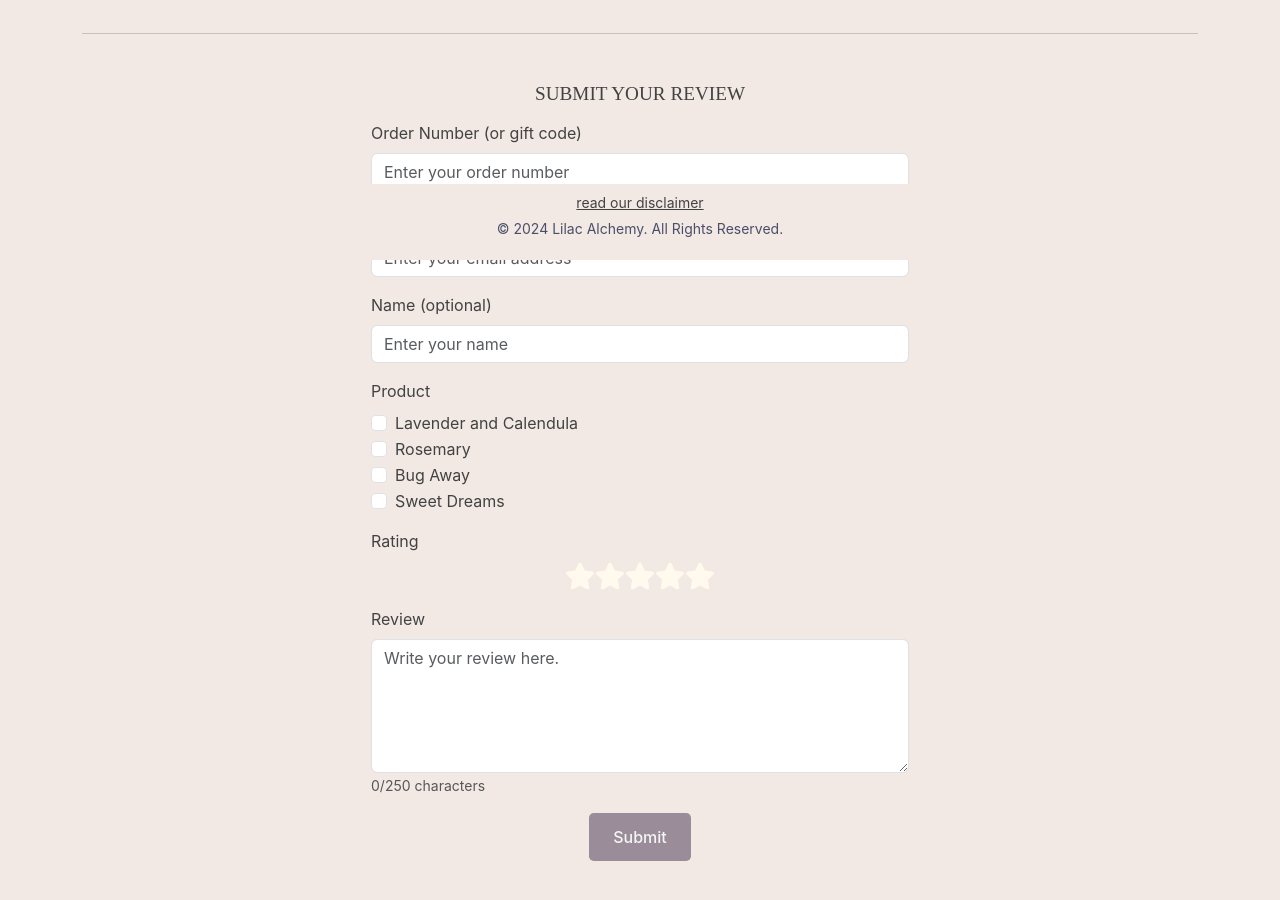
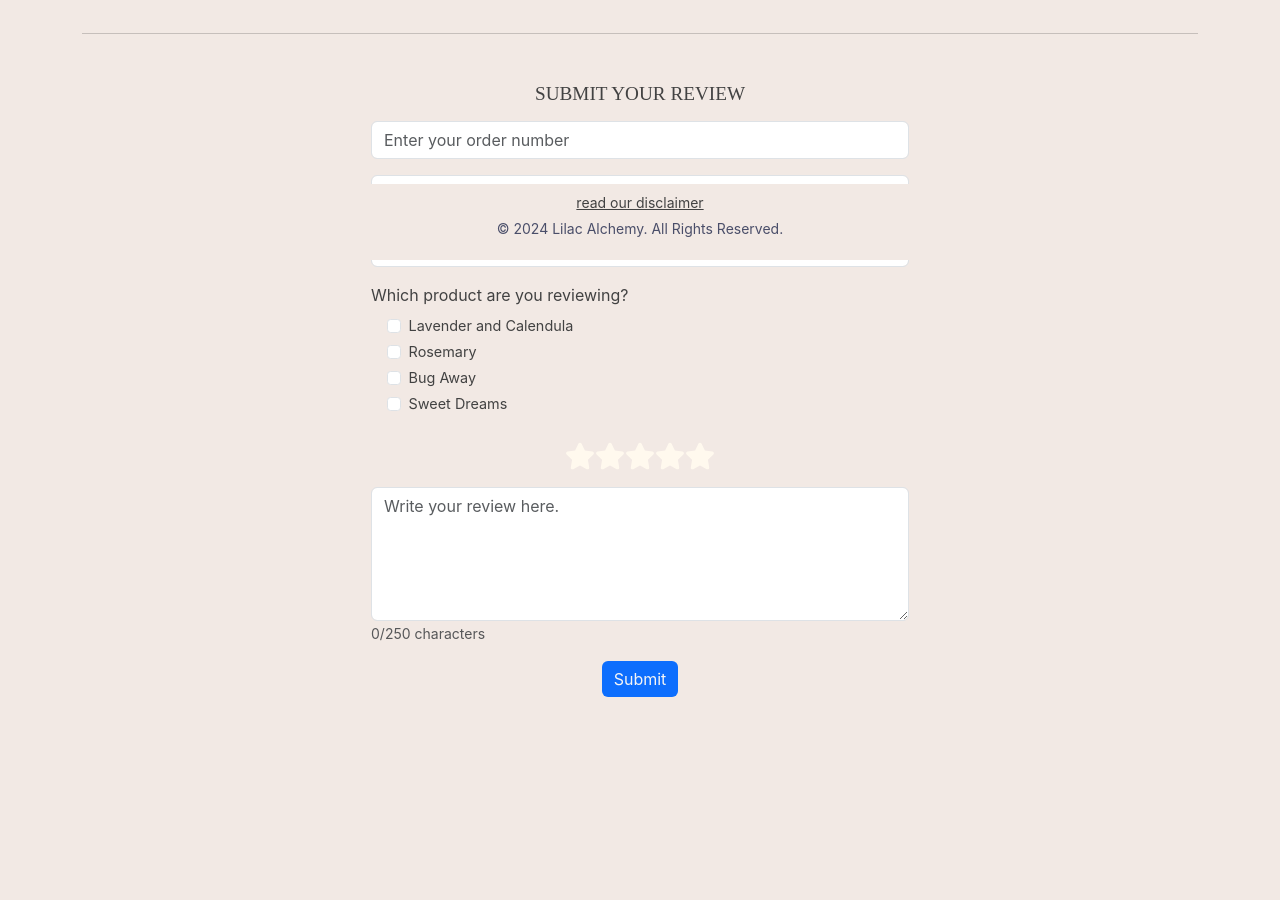
Before and after one commit to GNikroo/lilac-alchemy, a React (Create React App) app in the folder lilac-alchemy/: page /testimonials in a window 1280 px wide. Shown: the part 540-1440 px from the top of the page. After the commit the page ends 1357 px from the top, so only its background shows below. Built offline with nearby package versions, Linux system fonts and the light colour scheme; a web font is replaced by a local one.

Commit message:
Debug netlify form failure to submit

```diff
--- a/lilac-alchemy/src/components/Testimonials.js
+++ b/lilac-alchemy/src/components/Testimonials.js
@@ -143,17 +143,17 @@
             name="testimonial"
             method="POST"
             data-netlify="true"
+            netlify-honeypot="bot-field"
             noValidate
             validated={validated}
             onSubmit={handleSubmit}
           >
-            {/* Netlify Forms Hidden Input */}
+            {/* Netlify Forms Hidden Inputs */}
             <input type="hidden" name="form-name" value="testimonial" />
+            <input type="hidden" name="bot-field" />
 
             <Form.Group controlId="formOrderNumber" className="mb-3">
-              <Form.Label className={styles.FormLabel}>
-                Order Number (or gift code)
-              </Form.Label>
+              {/* <Form.Label>Order Number (or gift code)</Form.Label> */}
               <Form.Control
                 type="text"
                 placeholder="Enter your order number"
@@ -168,7 +168,7 @@
             </Form.Group>
 
             <Form.Group controlId="formEmail" className="mb-3">
-              <Form.Label className={styles.FormLabel}>Email</Form.Label>
+              {/* <Form.Label>Email</Form.Label> */}
               <Form.Control
                 type="email"
                 placeholder="Enter your email address"
@@ -178,14 +178,12 @@
                 required
               />
               <Form.Control.Feedback type="invalid">
-                Please provide your email address.
+                Please provide a valid email address.
               </Form.Control.Feedback>
             </Form.Group>
 
             <Form.Group controlId="formName" className="mb-3">
-              <Form.Label className={styles.FormLabel}>
-                Name (optional)
-              </Form.Label>
+              {/* <Form.Label>Name (optional)</Form.Label> */}
               <Form.Control
                 type="text"
                 placeholder="Enter your name"
@@ -197,7 +195,10 @@
             </Form.Group>
 
             <Form.Group controlId="formProducts" className="mb-3">
-              <Form.Label>Product</Form.Label>
+              <Form.Label className={styles.FormLabel}>
+                Which product are you reviewing?
+              </Form.Label>
+              <div className={styles.ProductList}>
                 {productList.map((product, index) => (
                   <Form.Check
                     type="checkbox"
@@ -210,15 +211,37 @@
                     required={formData.product.length === 0}
                   />
                 ))}
+              </div>
               <Form.Control.Feedback type="invalid">
                 Please choose at least one product.
               </Form.Control.Feedback>
             </Form.Group>
 
+            {/* <Form.Group className="mb-3">
+              <Form.Label>Rating</Form.Label>
+              <Form.Control
+                as="select"
+                name="rating"
+                value={formData.rating}
+                onChange={handleChange}
+                required
+              >
+                <option value="">Select a rating</option>
+                {[1, 2, 3, 4, 5].map((star) => (
+                  <option key={star} value={star}>
+                    {star} Stars
+                  </option>
+                ))}
+              </Form.Control>
+              <Form.Control.Feedback type="invalid">
+                Please select a rating.
+              </Form.Control.Feedback>
+            </Form.Group> */}
+
             <Form.Group className="mb-3">
               <fieldset>
                 <Form.Label className={styles.FormLabel} as="legend">
-                  Rating
+                  {/* Rating */}
                 </Form.Label>
                 <div className="d-flex align-items-center justify-content-center">
                   {[1, 2, 3, 4, 5].map((star) => (
@@ -261,7 +284,7 @@
             </Form.Group>
 
             <Form.Group controlId="formReview" className="mb-3">
-              <Form.Label>Review</Form.Label>
+              {/* <Form.Label>Review</Form.Label> */}
               <Form.Control
                 as="textarea"
                 rows={5}
@@ -282,13 +305,13 @@
               </Form.Text>
             </Form.Group>
 
-            <div className="text-center">
-              <button
+            <div className="d-flex justify-content-center">
+              <Button
                 type="submit"
                 className={`${styles.SubmitButton} border-0`}
               >
                 Submit
-              </button>
+              </Button>
             </div>
           </Form>
         </Col>
@@ -300,7 +323,10 @@
           <Modal.Title>Thank You!</Modal.Title>
         </Modal.Header>
         <Modal.Body>
-          <p>Your review has been submitted and is subject to approval.</p>
+          <p>
+            Your review has been submitted and is being looked at by human eyes
+            before being posted!
+          </p>
           <p>We appreciate your feedback!</p>
         </Modal.Body>
         <Modal.Footer>
--- a/lilac-alchemy/src/styles/Contact.module.css
+++ b/lilac-alchemy/src/styles/Contact.module.css
@@ -8,7 +8,8 @@
 }
 
 .SubmitButton {
-    background-color: #9a8c98 !important;
+    background-color: #65495e;
+    /* border: 1px solid rgba(245, 245, 245, 0.262); */
     color: whitesmoke !important;
     font-size: 1rem;
     font-weight: 500;
--- a/lilac-alchemy/src/styles/Home.module.css
+++ b/lilac-alchemy/src/styles/Home.module.css
@@ -44,8 +44,8 @@
 }
 
 .HeroButton {
-    background-color: #9a8c98;
-    border: none;
+    background-color: #65495e;
+    border: 1px solid rgba(245, 245, 245, 0.262);
     color: whitesmoke !important;
     font-size: 1rem;
     font-weight: 500;
--- a/lilac-alchemy/src/styles/Products.module.css
+++ b/lilac-alchemy/src/styles/Products.module.css
@@ -11,8 +11,13 @@
 }
 
 .Card {
+    color: whitesmoke !important;
     min-height: 7.2rem;
-    background-color: inherit !important;
+    background-color: #65495e !important;
+    border: 1px solid #65495ea7 !important;
+
+
+    box-shadow: rgba(0, 0, 0, 0.35) 0px 5px 15px;
 }
 
 .IngredientName {
--- a/lilac-alchemy/src/styles/Testimonials.module.css
+++ b/lilac-alchemy/src/styles/Testimonials.module.css
@@ -12,6 +12,11 @@
 
 .FormLabel {
     font-size: 1rem;
+}
+
+.ProductList {
+    padding-left: 1rem;
+    font-size: .9rem;
 }
 
 .TestimonialCard {
@@ -36,8 +41,8 @@
 }
 
 .SubmitButton {
-    background-color: #9a8c98;
-    border: none;
+    background-color: #65495e;
+    /* border: 1px solid rgba(245, 245, 245, 0.262); */
     color: whitesmoke !important;
     font-size: 1rem;
     font-weight: 500;
```
Lines whose indentation alone changed are shown as unchanged.
